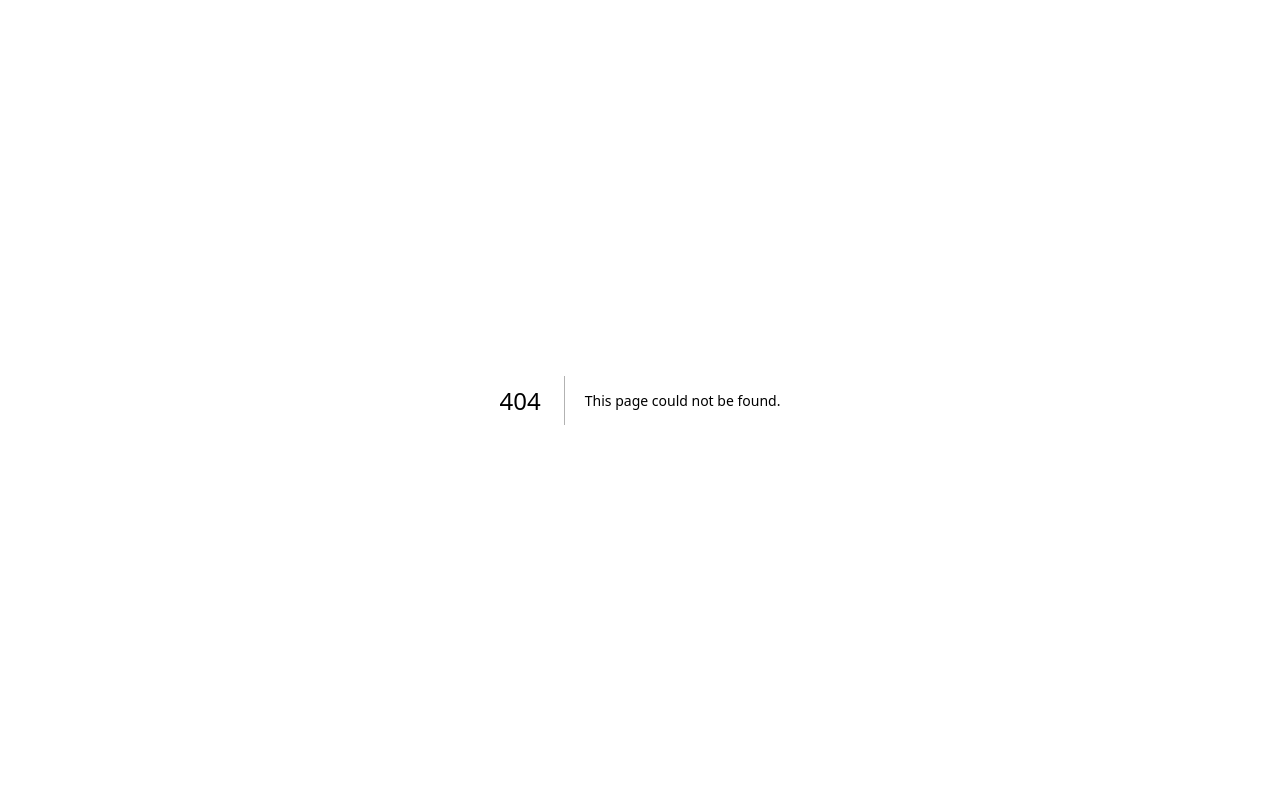
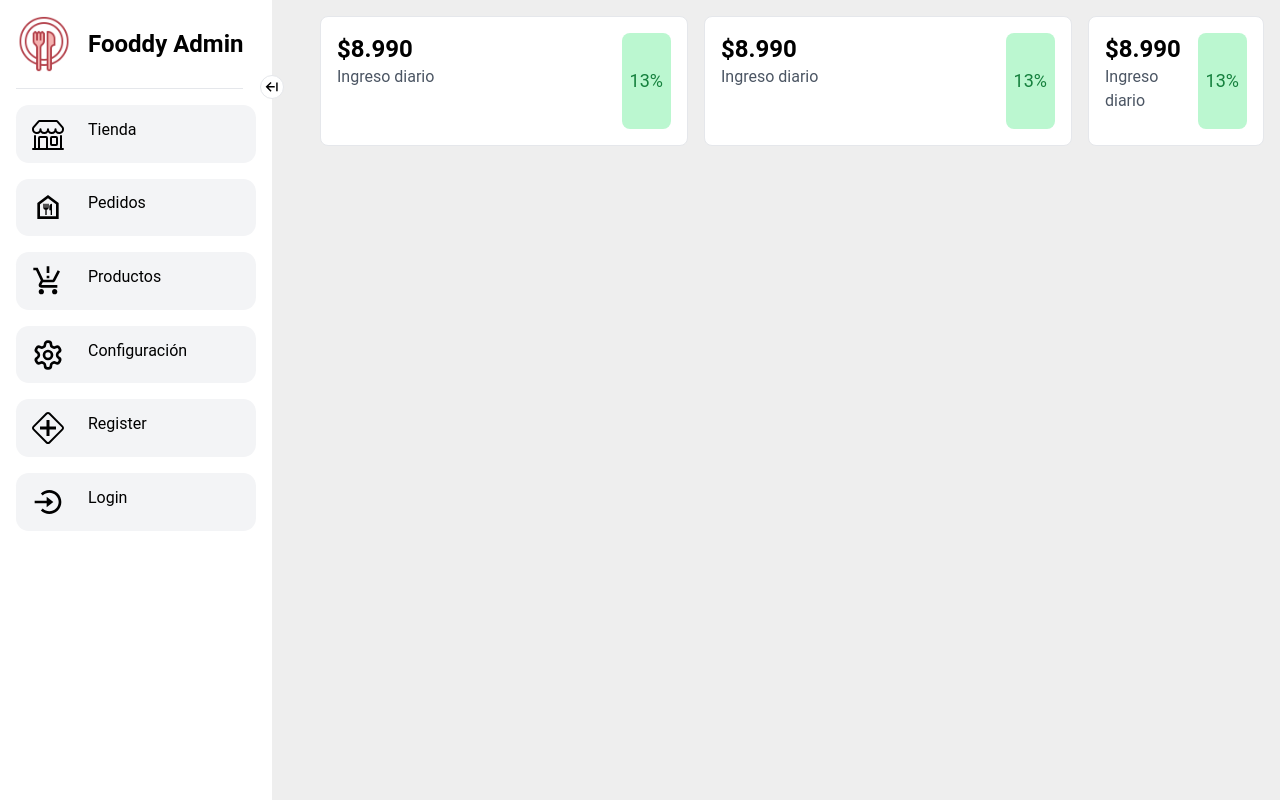
Before and after one commit to diegocastroh10/projectingsw-fooddy, a Next.js app: page /home/provider in a window 1280 px wide. Before the commit this address had no page. Built offline with nearby package versions, Linux system fonts and the light colour scheme.

Commit message:
:hammer: initial provider page

```diff
--- /dev/null
+++ b/src/app/home/provider/page.tsx
@@ -0,0 +1,10 @@
+import LayoutSidebar from "@fooddy/components/LayoutSidebar"
+import ProviderStats from "@fooddy/components/ProviderStats";
+
+export default function ProviderPage() {
+    return (
+        <LayoutSidebar>
+            <ProviderStats />
+        </LayoutSidebar>
+    );
+};
--- a/src/components/LoginForm.tsx
+++ b/src/components/LoginForm.tsx
@@ -32,7 +32,7 @@ export default function Login() {
         >
         <Form className='space-y-6'>
             <div className="flex flex-col gap-1">
-                <label htmlFor="email">Email</label>
+                <label htmlFor="email">Correo</label>
                 <Field
                     id="email"
                     name="email"
@@ -42,7 +42,7 @@ export default function Login() {
                 />
             </div>
             <div className="flex flex-col gap-1">
-                <label htmlFor="password">Password</label>
+                <label htmlFor="password">Contraseña</label>
                 <Field
                     id="password"
                     name="password"
--- /dev/null
+++ b/src/components/ProviderStats.tsx
@@ -0,0 +1,41 @@
+import React from 'react';
+
+const ProviderStats = () => {
+    return (
+        <div className='space-y-6 w-full'>
+            <div className='grid lg:grid-cols-5 gap-4 p-4'>
+                <div className='lg:col-span-2 col-span-1 bg-white flex justify-between w-full border p-4 rounded-lg'>
+                    <div className='flex flex-col w-full pb-4'>
+                        <p className='text-2xl font-bold'>$8.990</p>
+                        <p className='text-gray-600'>Ingreso diario</p>
+                    </div>
+                    <p className='bg-green-200 flex justify-center items-center p-2 rounded-lg'>
+                        <span className='text-green-700 text-lg'>13%</span>
+                    </p>
+                </div>
+
+                <div className='lg:col-span-2 col-span-1 bg-white flex justify-between w-full border p-4 rounded-lg'>
+                    <div className='flex flex-col w-full pb-4'>
+                        <p className='text-2xl font-bold'>$8.990</p>
+                        <p className='text-gray-600'>Ingreso diario</p>
+                    </div>
+                    <p className='bg-green-200 flex justify-center items-center p-2 rounded-lg'>
+                        <span className='text-green-700 text-lg'>13%</span>
+                    </p>
+                </div>
+
+                <div className='bg-white flex justify-between w-full border p-4 rounded-lg'>
+                    <div className='flex flex-col w-full pb-4'>
+                        <p className='text-2xl font-bold'>$8.990</p>
+                        <p className='text-gray-600'>Ingreso diario</p>
+                    </div>
+                    <p className='bg-green-200 flex justify-center items-center p-2 rounded-lg'>
+                        <span className='text-green-700 text-lg'>13%</span>
+                    </p>
+                </div>
+            </div>
+        </div>
+    );
+};
+
+export default ProviderStats;
--- a/src/components/Sidebar.tsx
+++ b/src/components/Sidebar.tsx
@@ -14,7 +14,7 @@ import { SidebarContext } from './SidebarContext';
 const sidebarItems = [
     {
         name: "Tienda",
-        href: '/',
+        href: '/home/provider',
         icon: BsShop,
     },
     {
```
